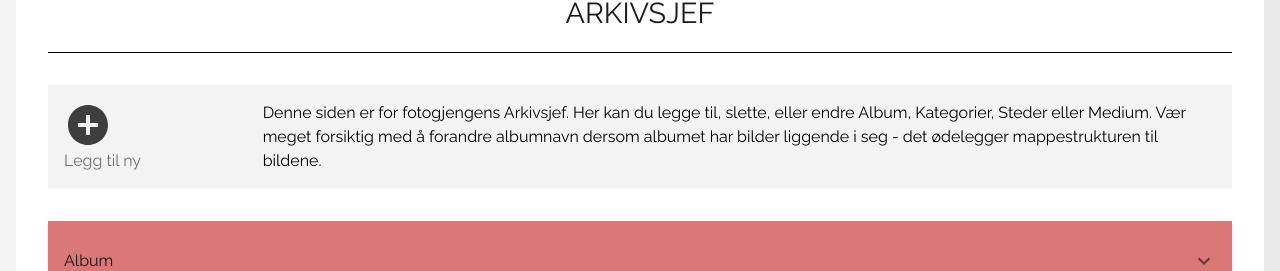
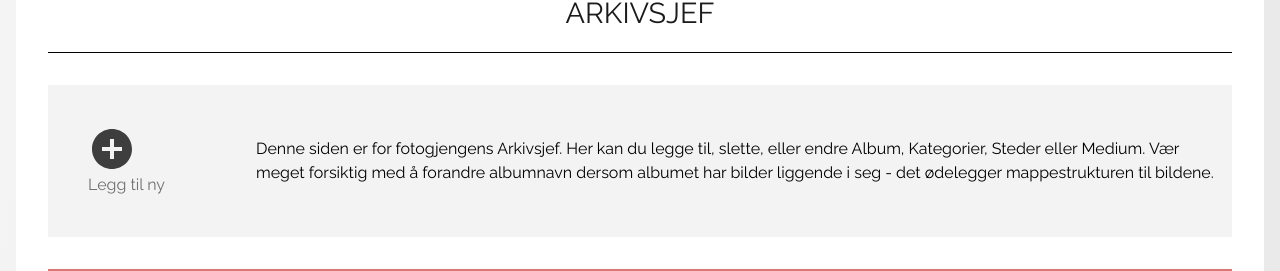
Before and after one commit to Fotogjengen/hilfling-frontend-extern, a React (Create React App) app: page /intern/Arkivsjef in a window 1280 px wide. Shown: the part 270-541 px from the top of the page. Built offline with nearby package versions, Linux system fonts and the light colour scheme.

Commit message:
Overflow menu inside Arkivsjef.tsx and looks good

```diff
--- a/src/views/Arkivsjef/Arkivsjef.tsx
+++ b/src/views/Arkivsjef/Arkivsjef.tsx
@@ -97,7 +97,7 @@ const ArchiveBoss: FC = () => {
           container
           direction="row"
           justify="flex-start"
-          alignItems="center"
+          alignItems="stretch"
         >
           <Grid item xs={6} sm={4}>
             <ArchiveBossOverflow />
@@ -113,8 +113,14 @@ const ArchiveBoss: FC = () => {
     <div className={styles.archiveBoss}>
       <h2> Arkivsjef </h2>
       <div className={styles.description}>
-        <Grid container spacing={5}>
-          <Grid item xs={2} className={classes.grid}>
+        <Grid container direction="row" justify="center" alignItems="center">
+          <Grid
+            item
+            xs={2}
+            className={classes.grid}
+            alignContent="center"
+            direction="row"
+          >
             <IconButton aria-label="add">
               <AddCircleIcon className={styles.svgicon} />
             </IconButton>
```
